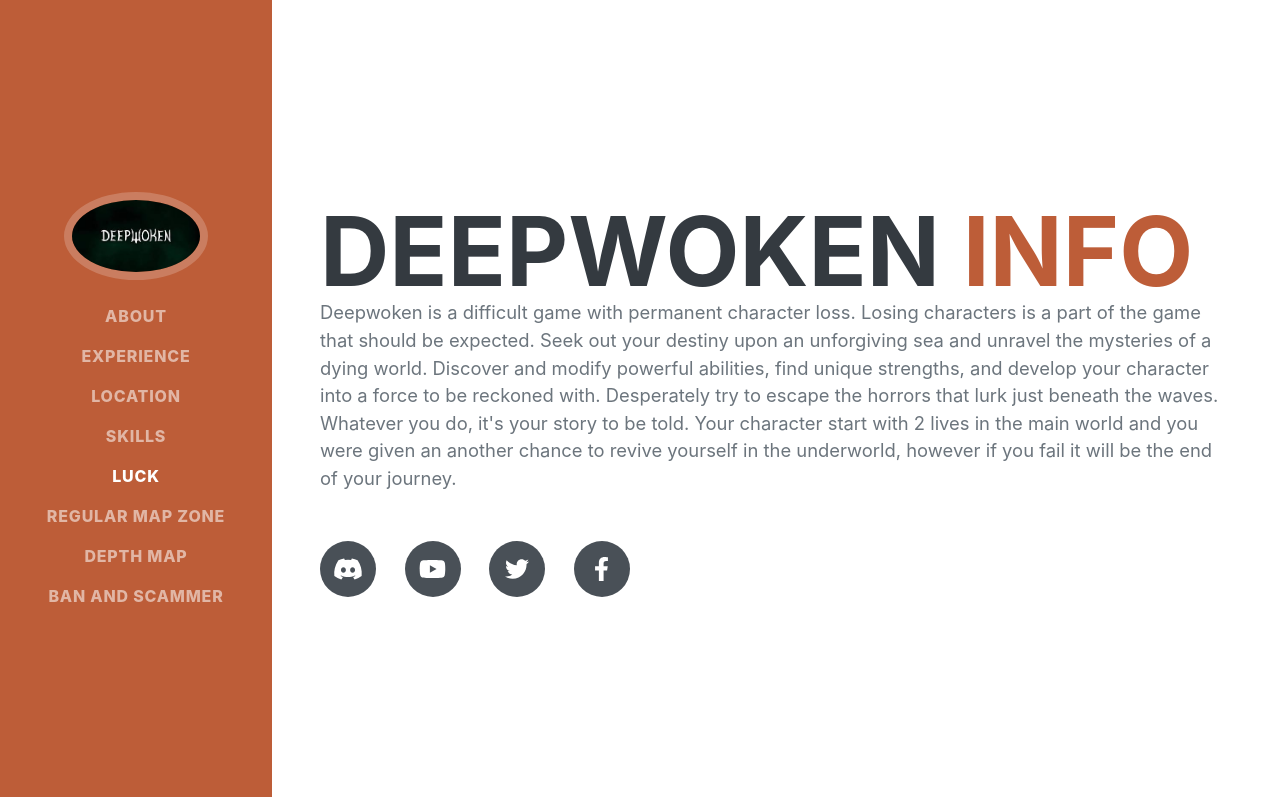
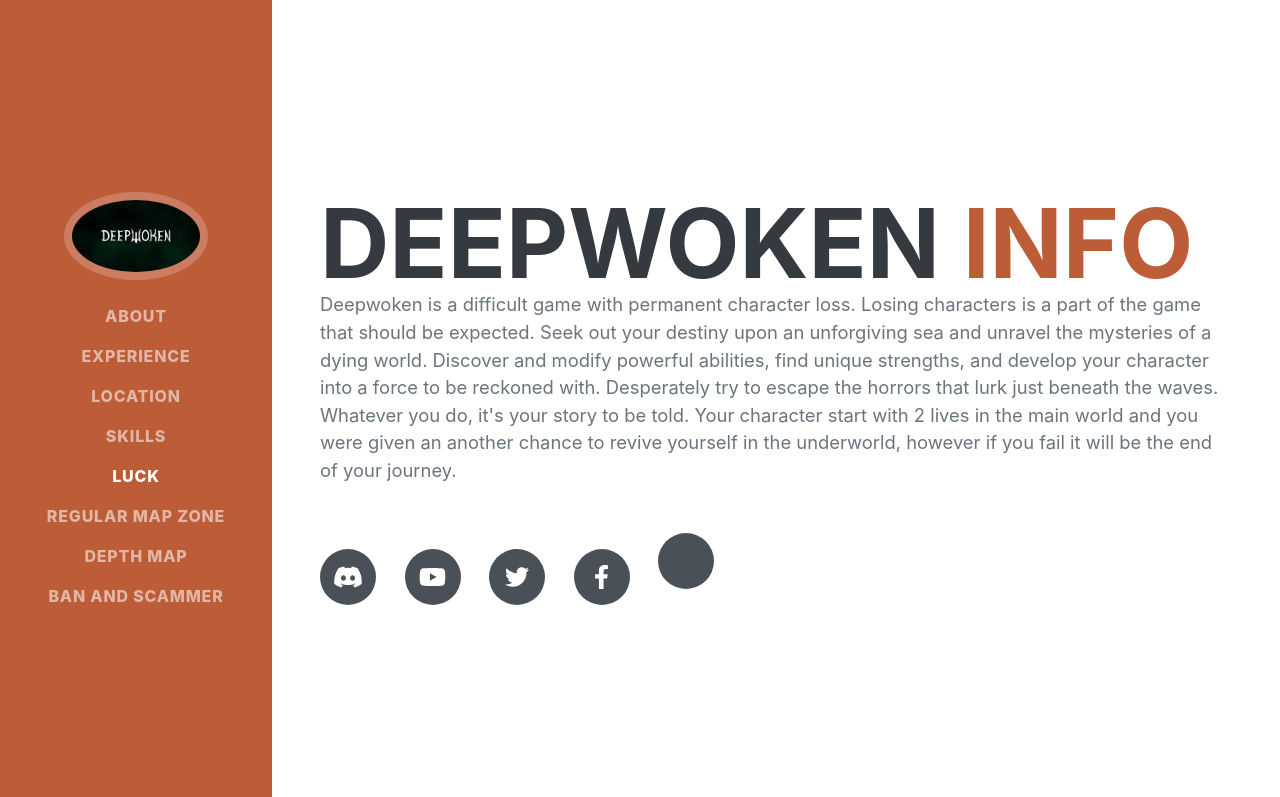
Before and after one commit to Darkness-Skill/Darkness-Skill.github.io, a plain HTML site: page index.html in a window 1280 px wide. Shown: the top 797 px of the page. Drawn offline with nearby package versions, Linux system fonts and the light colour scheme; a web font is replaced by a local one.

Commit message:
Update index.html

```diff
--- a/index.html
+++ b/index.html
@@ -59,6 +59,7 @@
                         <a class="social-icon" href="https://www.youtube.com/channel/UCLAfsecWr6lBEaPRVfBaqQA"><i class="fab fa-youtube"></i></a>
                         <a class="social-icon" href="https://twitter.com/Deepwoken"><i class="fab fa-twitter"></i></a>
                         <a class="social-icon" href="https://www.facebook.com/groups/324734998699418/"><i class="fab fa-facebook-f"></i></a>
+			<a class="social-icon" href=">https://github.com/Darkness-Skill/Darkness-Skill.github.io/edit/main/index.html"<i class="fab fa-github"></i></a>
                     </div>
                 </div>
             </section>
```
